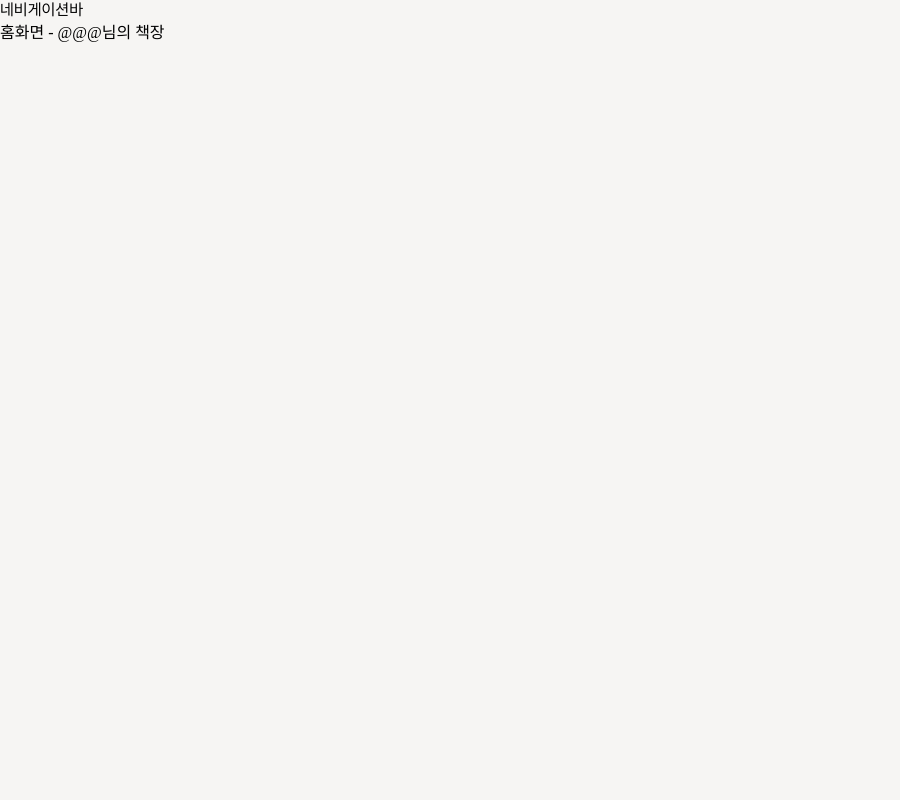
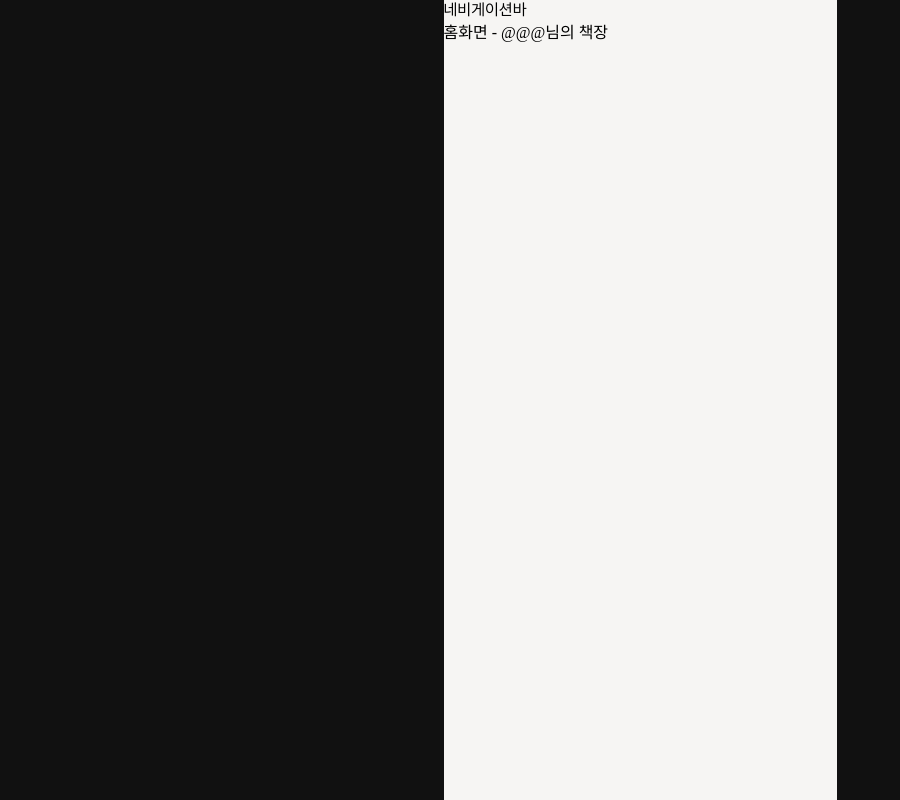
Before and after one commit to DS-ITDA/ITDA-FE, a React (Vite) app: page / in a window 1280 px wide. Shown: the whole page, without its empty margins (0-900 px from the left). Built offline with nearby package versions, Linux system fonts and the light colour scheme; a web font is replaced by a local one.

Commit message:
✨ Feat: 반응형 화면 구현 (#4)

```diff
--- a/src/main.jsx
+++ b/src/main.jsx
@@ -3,10 +3,15 @@ import { createRoot } from 'react-dom/client';
 import './index.css';
 import App from './App.jsx';
 import { register } from '@utils/serviceWorkerRegistration';
+import * as C from '@styles/CommonStyle.js';
 
 createRoot(document.getElementById('root')).render(
   <StrictMode>
-    <App />
+    <C.Page>
+      <C.Container>
+        <App />
+      </C.Container>
+    </C.Page>
   </StrictMode>,
 );
 
--- /dev/null
+++ b/src/styles/commonStyle.js
@@ -0,0 +1,27 @@
+import styled from 'styled-components';
+import palette from '@styles/theme';
+
+export const Page = styled.div`
+  width: 100vw;
+  height: 100dvh;
+  background-color: ${palette.grayscale.black};
+
+  display: flex;
+  justify-content: center;
+  align-items: center;
+
+  @media (max-width: 767px) {
+    background-color: ${palette.main.ivory};
+  }
+`;
+
+export const Container = styled.div`
+  width: 393px;
+  height: 100dvh;
+  background-color: ${palette.main.ivory};
+
+  @media (max-width: 767px) {
+    width: 100vw;
+    height: 100dvh;
+  }
+`;
```
